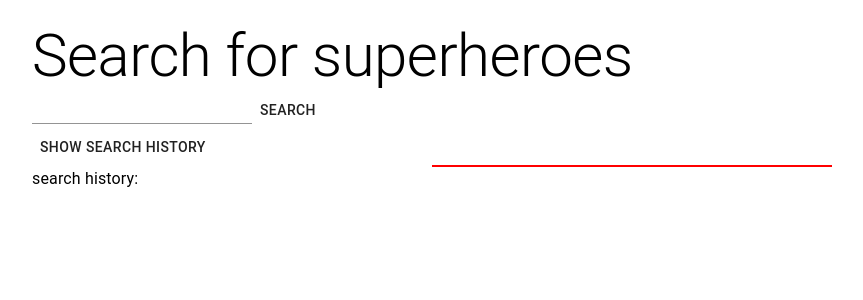
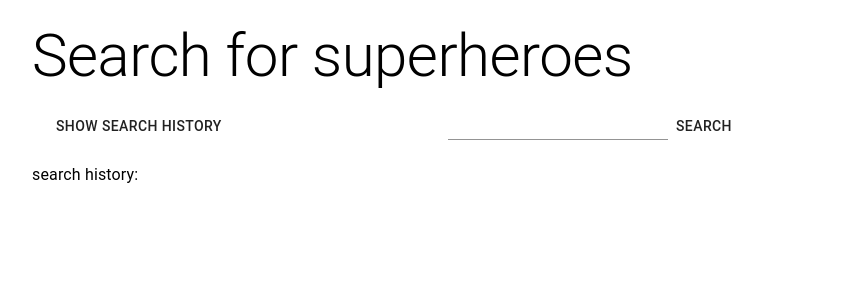
Before and after one commit to royhadad/superheroes-api, a React (Create React App) app: page / in a window 1280 px wide. Shown: the top 300 px of the page, without its empty margins (208-1071 px from the left). Built offline with nearby package versions, Linux system fonts and the light colour scheme.

Commit message:
added some design and refactored

```diff
--- a/src/components/App/App.tsx
+++ b/src/components/App/App.tsx
@@ -1,8 +1,10 @@
 import React, {useState} from 'react';
 import styles from './styles';
-import {Box, Button, Grid, LinearProgress, TextField, Typography} from '@material-ui/core'
+import {Box, Button, Grid, TextField, Typography} from '@material-ui/core'
 import Superhero from "../../types/Superhero";
 import {getSearchHistory, getSuperheroData} from "../../api/apiRoutes";
+import SearchResults from "./SearchResults/SearchResults";
+import SearchHistory from "./SearchHistory/SearchHistory";
 
 interface FormElements extends HTMLFormControlsCollection {
     query: HTMLInputElement
@@ -16,68 +18,52 @@ const App: React.FC = () => {
     const classes = styles();
     const [searchResults, setSearchResults] = useState<Superhero[]>([]);
     const [searchHistory, setSearchHistory] = useState<string[]>([]);
+    const [isLoadingSearchResults, setIsLoadingSearchResults] = useState<boolean>(false);
+    const [isLoadingSearchHistory, setIsLoadingSearchHistory] = useState<boolean>(false);
 
     const fetchSuperheroData = async (e: React.FormEvent<YourFormElement>) => {
         e.preventDefault();
         const query = e.currentTarget.elements.query.value;
-        setSearchResults(await getSuperheroData(query));
+
+        if (!query) {
+            alert('Please enter a search query first');
+        } else {
+            setIsLoadingSearchResults(true);
+            const searchResults = await getSuperheroData(query);
+            setIsLoadingSearchResults(false);
+            setSearchResults(searchResults);
+
+        }
     }
 
     const fetchHistory = async () => {
-        setSearchHistory(await getSearchHistory());
+        setIsLoadingSearchHistory(true);
+        const searchHistory = await getSearchHistory();
+        setIsLoadingSearchHistory(false);
+        setSearchHistory(searchHistory);
     }
 
     return (
         <div className={classes.root}>
             <Typography variant='h2' className={classes.title}>Search for superheroes</Typography>
-            <form onSubmit={fetchSuperheroData}>
-                <div className={classes.search}>
-                    <TextField name='query'/>
-                    <Button type='submit'>Search</Button>
-                </div>
-            </form>
-            <Button onClick={fetchHistory}>Show search history</Button>
             <Grid container>
                 <Grid item md={6} xs={12}>
-                    <div>
-                        <Typography variant="subtitle1">search history:</Typography>
-                        {searchHistory.map((searchHistoryItem) => (
-                            <div>{searchHistoryItem}</div>
-                        ))}
-                    </div>
+                    <Box padding={2}><Button onClick={fetchHistory}>Show search history</Button></Box>
+                    <SearchHistory searchHistory={searchHistory} isLoading={isLoadingSearchHistory}/>
                 </Grid>
                 <Grid item md={6} xs={12}>
-                    <div className={classes.searchResults}>
-                        {searchResults.map((searchResult) => (
-                            <div className={classes.searchResult}>
-                                <Box padding={1}>
-                                <Typography variant='subtitle1'>{searchResult.name}</Typography>
-                                </Box>
-                                <Grid container>
-                                    <Grid item md={6} xs={12}>
-                                        <Box padding={1}>
-                                            <Grid container>
-                                                {Object.entries(searchResult.powerstats).map(([powerstatName, powerstatRating]) => (
-                                                    <>
-                                                        <Grid item xs={6}>{powerstatName}:&nbsp;</Grid>
-                                                        <Grid item xs={6}>
-                                                            <LinearProgress
-                                                                variant="determinate"
-                                                                value={Number(powerstatRating)}
-                                                            />
-                                                        </Grid>
-                                                    </>
-                                                ))}</Grid>
-                                        </Box>
-                                    </Grid>
-                                    <Grid item md={6} xs={12}>
-                                        <img className={classes.superheroImage} src={searchResult.image.url}
-                                             alt={searchResult.name}/>
-                                    </Grid>
-                                </Grid>
+                    <Box padding={2}>
+                        <form onSubmit={fetchSuperheroData}>
+                            <div className={classes.search}>
+                                <TextField name='query'/>
+                                <Button type='submit'>Search</Button>
                             </div>
-                        ))}
-                    </div>
+                        </form>
+                    </Box>
+                    <SearchResults
+                        searchResults={searchResults}
+                        isLoading={isLoadingSearchResults}
+                    />
                 </Grid>
             </Grid>
         </div>
--- /dev/null
+++ b/src/components/App/SearchHistory/SearchHistory.tsx
@@ -0,0 +1,32 @@
+import React from 'react';
+import styles from './styles';
+import {CircularProgress, Typography} from '@material-ui/core'
+
+interface Props {
+    searchHistory: string[];
+    isLoading: boolean;
+}
+
+const App: React.FC<Props> = (props: Props) => {
+    const {searchHistory, isLoading} = props;
+    const classes = styles();
+
+    return (
+        <div>
+            <Typography variant="subtitle1">search history:</Typography>
+            <div className={classes.searchHistory}>
+                {isLoading ? (
+                    <CircularProgress/>
+                ) : (
+                    <div>
+                        {searchHistory.map((searchHistoryItem) => (
+                            <div>{searchHistoryItem}</div>
+                        ))}
+                    </div>
+                )}
+            </div>
+        </div>
+    );
+}
+
+export default App;
--- /dev/null
+++ b/src/components/App/SearchHistory/index.ts
@@ -0,0 +1,3 @@
+import SearchHistory from "./SearchHistory";
+
+export default SearchHistory;
--- /dev/null
+++ b/src/components/App/SearchHistory/styles.ts
@@ -0,0 +1,13 @@
+import {makeStyles} from "@material-ui/core/styles";
+
+const styles = makeStyles((theme) => {
+    return {
+        searchHistory: {
+            display: 'flex',
+            alignItems: 'center',
+            justify: 'center'
+        }
+    }
+})
+
+export default styles;
--- /dev/null
+++ b/src/components/App/SearchResults/SearchResults.tsx
@@ -0,0 +1,58 @@
+import React from 'react';
+import styles from './styles';
+import {Box, CircularProgress, Grid, LinearProgress, Typography} from '@material-ui/core'
+import Superhero from "../../../types/Superhero";
+
+interface Props {
+    searchResults: Superhero[];
+    isLoading: boolean;
+}
+
+const App: React.FC<Props> = (props: Props) => {
+    const {searchResults, isLoading} = props;
+    const classes = styles();
+
+    return (
+        <div className={classes.searchResults}>
+            {
+                isLoading ? (
+                        <CircularProgress />
+                ) : (
+                    searchResults.map((searchResult) => (
+                        <div className={classes.searchResult}>
+                            <Box padding={1}>
+                                <Typography variant='subtitle1'>{searchResult.name}</Typography>
+                            </Box>
+                            <Grid container>
+                                <Grid item md={6} xs={12}>
+                                    <Box padding={1}>
+                                        <Grid container>
+                                            {Object.entries(searchResult.powerstats).map(([powerstatName, powerstatRating]) => (
+                                                <>
+                                                    <Grid item xs={6}
+                                                          className={classes.powerstatName}>{powerstatName}:</Grid>
+                                                    <Grid item xs={6}>
+                                                        <LinearProgress
+                                                            variant="determinate"
+                                                            value={Number(powerstatRating)}
+                                                            className={classes.ratingBar}
+                                                        />
+                                                    </Grid>
+                                                </>
+                                            ))}</Grid>
+                                    </Box>
+                                </Grid>
+                                <Grid item md={6} xs={12}>
+                                    <img className={classes.superheroImage} src={searchResult.image.url}
+                                         alt={searchResult.name}/>
+                                </Grid>
+                            </Grid>
+                        </div>
+                    ))
+                )
+            }
+        </div>
+    );
+}
+
+export default App;
--- /dev/null
+++ b/src/components/App/SearchResults/index.ts
@@ -0,0 +1,3 @@
+import SearchResults from "./SearchResults";
+
+export default SearchResults;
--- /dev/null
+++ b/src/components/App/SearchResults/styles.ts
@@ -0,0 +1,33 @@
+import {makeStyles} from "@material-ui/core/styles";
+
+const styles = makeStyles((theme) => {
+    return {
+        searchResults: {
+            display: 'flex',
+            gap: '10px',
+            flexDirection: 'column'
+        },
+        searchResult: {
+            border: '1px solid #aaaaaa',
+            borderRadius: '10px',
+            display: 'flex',
+            gap: '1rem',
+            flexDirection: 'column'
+        },
+        superheroImage: {
+            width: '100%'
+        },
+        powerStats: {
+            display: 'flex'
+        },
+        powerstatName: {
+            display: "flex",
+            alignItems: 'flex-start',
+            justifyItems: 'center'
+        },
+        ratingBar: {
+        }
+    }
+})
+
+export default styles;
--- a/src/components/App/styles.ts
+++ b/src/components/App/styles.ts
@@ -8,19 +8,7 @@ const styles = makeStyles((theme) => {
             margin: '20px auto'
         },
         title: {},
-        search: {},
-        searchResults: {
-            border: '1px solid red'
-        },
-        searchResult: {
-            border: '1px solid black'
-        },
-        powerStat: {
-            display: 'flex'
-        },
-        superheroImage: {
-            width: '100%'
-        }
+        search: {}
     }
 })
 
```
Also changed, not shown: 1 other file (tests, documents, lock files or other folders).
